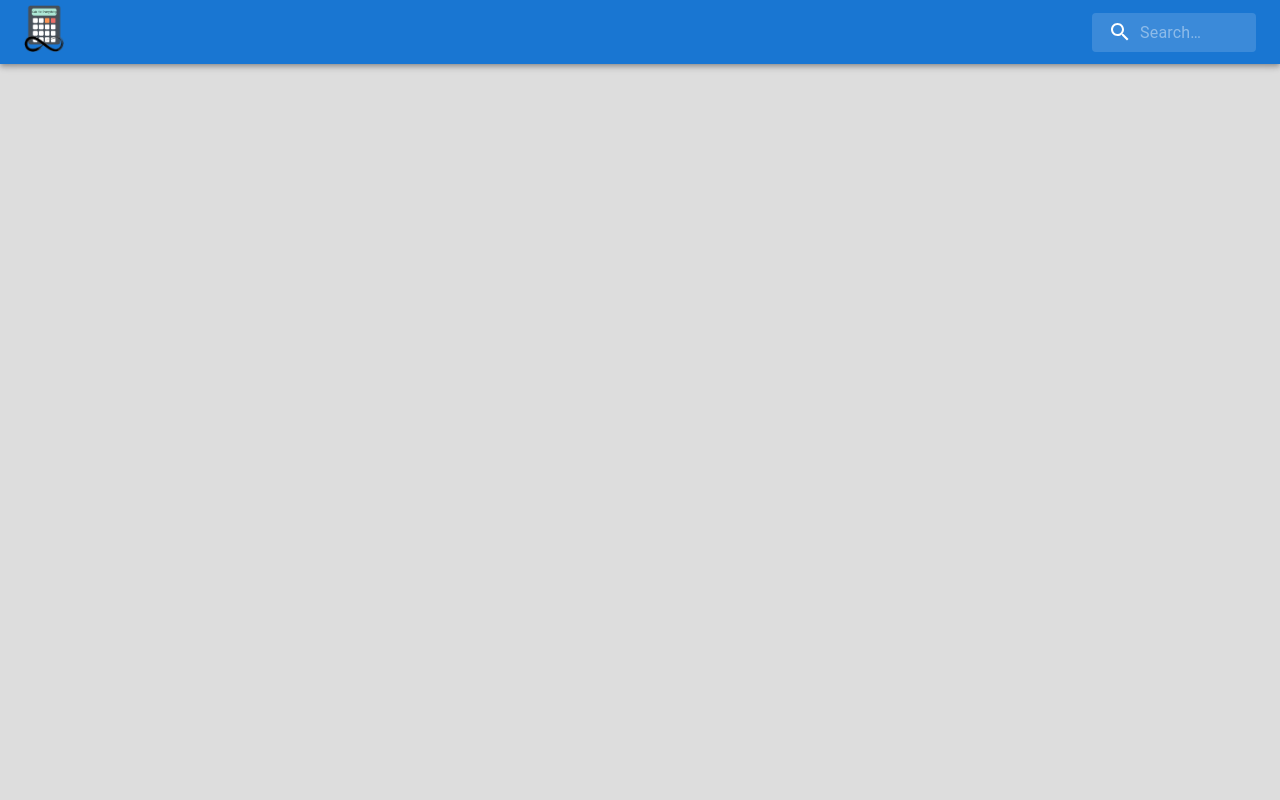
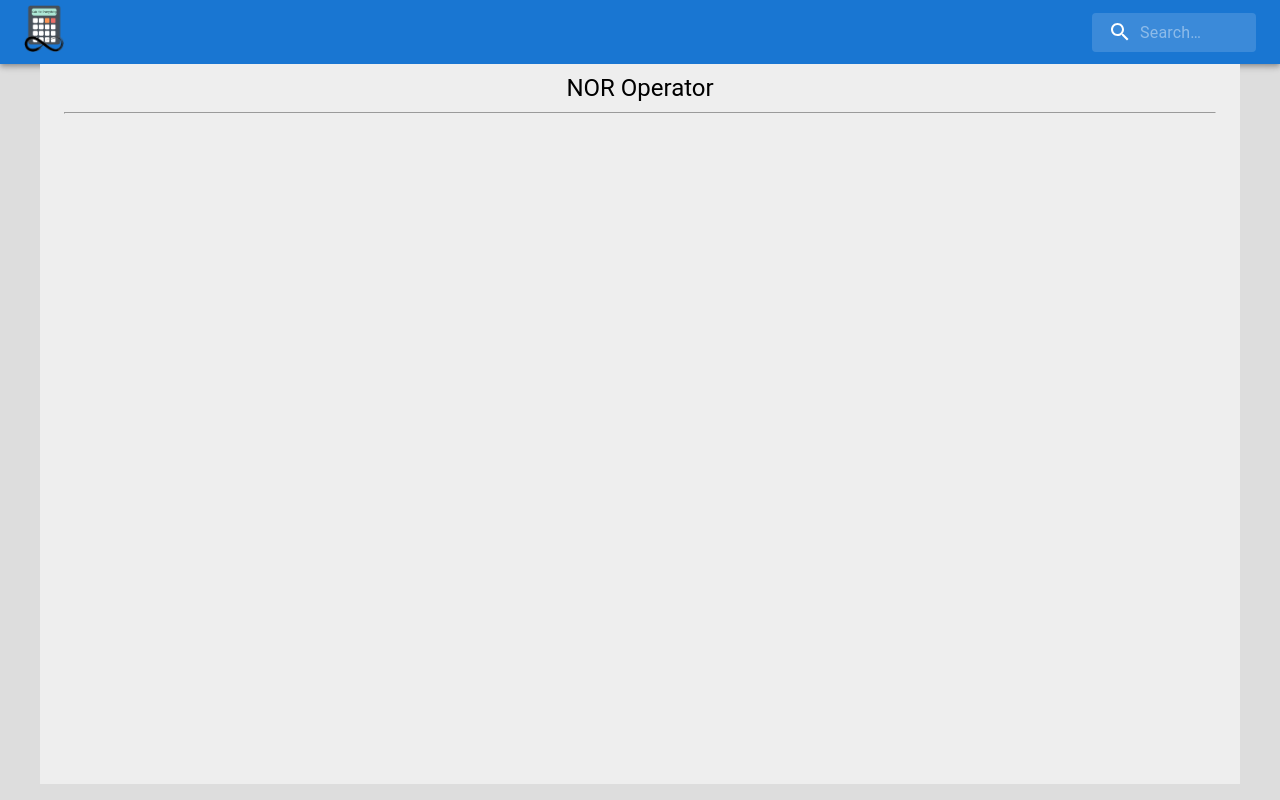
Before and after one commit to SarthakKeshari/calc_for_everything, a React (Create React App) app in the folder calculators/: page /noroperator in a window 1280 px wide. Before the commit this address had no page. Built offline with nearby package versions, Linux system fonts and the light colour scheme.

Commit message:
Added folders for contribution

```diff
--- a/calculators/src/App.js
+++ b/calculators/src/App.js
@@ -63,6 +63,8 @@ import MainInfixToPostAndPreCalc from './computer_science/infixToPostAndPreCalc/
 import MainPostAndPreToInfixCalc from './computer_science/postAndPreToInfixCalc/MainPostAndPreToInfixCalc';
 import MainChemicalEqBalancer from './chemistry/chemicalEqBalancer/MainChemicalEqBalancer';
 import MainChemicalKineticsCalc from './chemistry/chemicalKineticsCalc/MainChemicalKineticsCalc';
+import MainNOROperator from './computer_science/norOperator/MainNOROperator';
+import MainNANDOperator from './computer_science/nandOperator/MainNANDOperator';
 
 function App() {
   return (
@@ -88,6 +90,8 @@ function App() {
             <Route path="andoperator" element={<MainANDOperator />} />
             <Route path="oroperator" element={<MainOROperator />} />
             <Route path="xoroperator" element={<MainXOROperator />} />
+            <Route path="noroperator" element={<MainNOROperator />} />
+            <Route path="nandoperator" element={<MainNANDOperator />} />
             <Route path="searchingvisualizer" element={<MainSearchingVisualizer />} />
             <Route path="sortingvisualizer" element={<MainSortingVisualizer />} />
             <Route path="mlmodelperformanceevaluationcalculator" element={<MainMLModelPerformanceEvaluationCalculator />} />
--- a/calculators/src/Home.js
+++ b/calculators/src/Home.js
@@ -24,6 +24,8 @@ export default function Home() {
             <HomeGridItem calcName="AND Operator" path="/andoperator"/>
             <HomeGridItem calcName="OR Operator" path="/oroperator"/>
             <HomeGridItem calcName="XOR Operator" path="/xoroperator"/>
+            <HomeGridItem calcName="NOR Operator" path="/noroperator"/>
+            <HomeGridItem calcName="NAND Operator" path="/nandoperator"/>
             <HomeGridItem calcName="Searching Visualizer" path="/searchingvisualizer"/>
             <HomeGridItem calcName="Sorting Visualizer" path="/sortingvisualizer"/>
             <HomeGridItem calcName="ML Model Performance Evaluation Calculator" path="/mlmodelperformanceevaluationcalculator"/>
--- /dev/null
+++ b/calculators/src/computer_science/nandOperator/MainNANDOperator.js
@@ -0,0 +1,14 @@
+import React from 'react';
+import { Container, Typography } from '@mui/material';
+
+function MainNANDOperator(){
+    return(
+        <Container maxWidth="lg" sx={{ bgcolor: '#eeeeee', minHeight: '90vh', paddingY:"10" }}>
+            <Typography pt={1} variant='h5' sx = {{textAlign: "center"}}>NAND Operator</Typography>
+            <hr/>
+            <br/>
+        </Container>
+    )
+}
+
+export default MainNANDOperator;
--- /dev/null
+++ b/calculators/src/computer_science/norOperator/MainNOROperator.js
@@ -0,0 +1,14 @@
+import React from 'react';
+import { Container, Typography } from '@mui/material';
+
+function MainNOROperator(){
+    return(
+        <Container maxWidth="lg" sx={{ bgcolor: '#eeeeee', minHeight: '90vh', paddingY:"10" }}>
+            <Typography pt={1} variant='h5' sx = {{textAlign: "center"}}>NOR Operator</Typography>
+            <hr/>
+            <br/>
+        </Container>
+    )
+}
+
+export default MainNOROperator;
```
